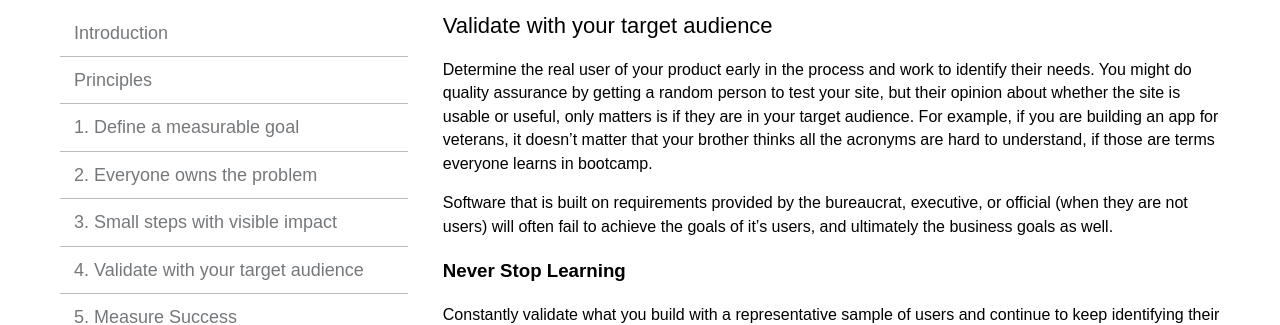
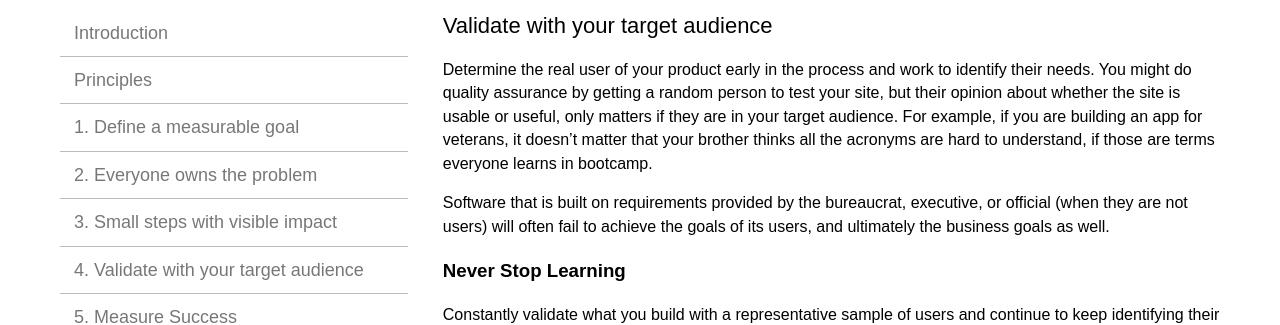
Before and after one commit to 18F/agile, a Jekyll site: the page built from 4-validate.md, in a window 1280 px wide. Shown: the part 140-465 px from the top of the page. Built offline with Jekyll 4.4.1, drawn with Linux system fonts in a browser that asks for light colours.

Commit message:
Update 4-validate.md

```diff
--- a/4-validate.md
+++ b/4-validate.md
@@ -2,9 +2,9 @@
 layout: page
 title:  "Validate with your target audience"
 ---
-Determine the real user of your product early in the process and work to identify their needs. You might do quality assurance by getting a random person to test your site, but their opinion about whether the site is usable or useful, only matters is if they are in your target audience.  For example, if you are building an app for veterans, it doesn’t matter that your brother thinks all the acronyms are hard to understand, if those are terms everyone learns in bootcamp.
+Determine the real user of your product early in the process and work to identify their needs. You might do quality assurance by getting a random person to test your site, but their opinion about whether the site is usable or useful, only matters if they are in your target audience.  For example, if you are building an app for veterans, it doesn’t matter that your brother thinks all the acronyms are hard to understand, if those are terms everyone learns in bootcamp.
 
-Software that is built on requirements provided by the bureaucrat, executive, or official (when they are not users) will often fail to achieve the goals of it’s users, and ultimately the business goals as well.
+Software that is built on requirements provided by the bureaucrat, executive, or official (when they are not users) will often fail to achieve the goals of its users, and ultimately the business goals as well.
 
 ### Never Stop Learning
 Constantly validate what you build with a representative sample of users and continue to keep identifying their needs. Course correct as you learn new information about the needs of the user.
```
